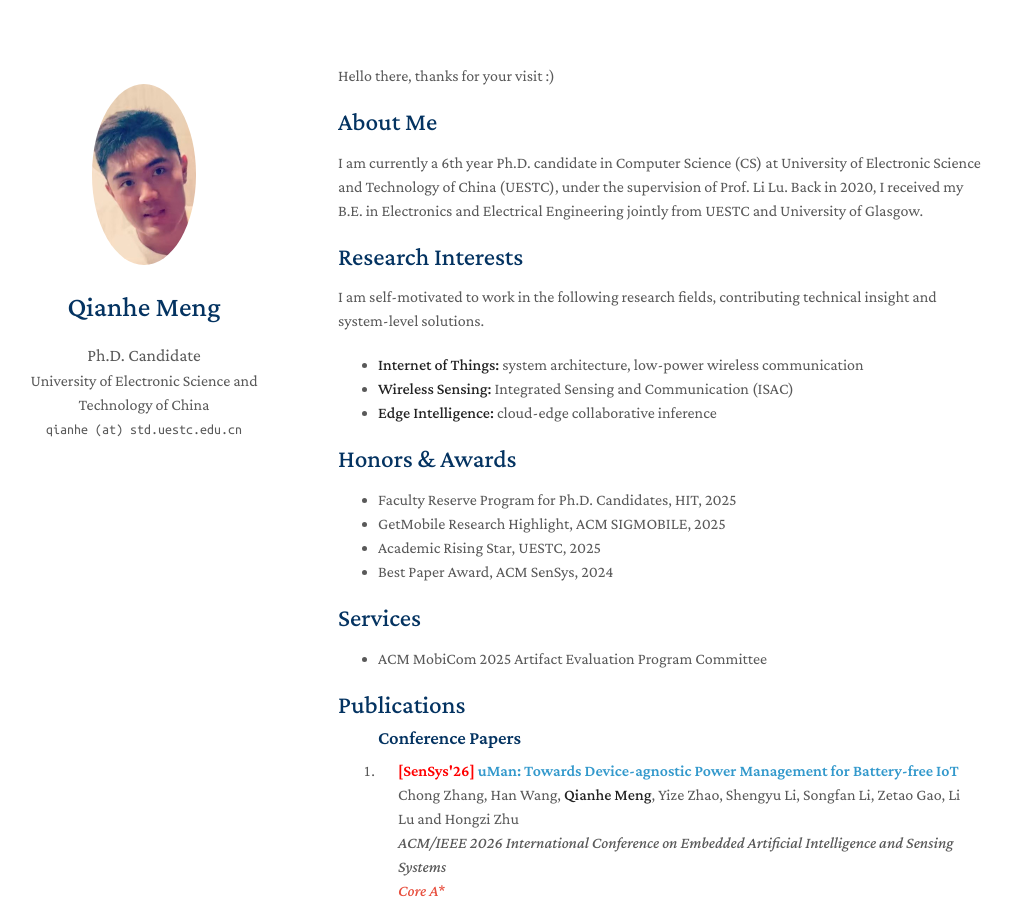
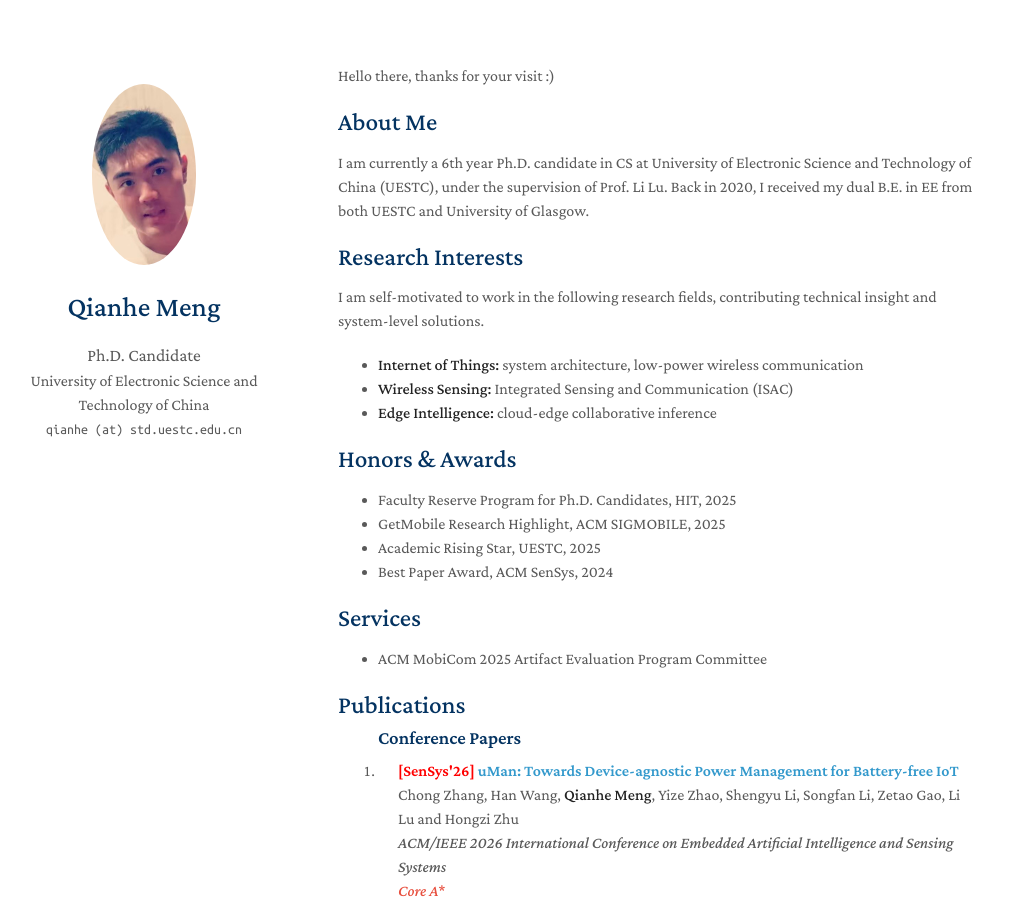
Before and after one commit to mqhyes/mqhyes.github.io, a Jekyll site: the page built from index.md, in a window 1280 px wide and 900 px high. Shown: the whole window, without its empty margins (132-1143 px from the left). Built offline with Jekyll 4.4.1, drawn with Linux system fonts in a browser that asks for light colours; a style sheet for code colours, icons or effects is not loaded.

Commit message:
Update index.md

```diff
--- a/index.md
+++ b/index.md
@@ -5,7 +5,7 @@ Hello there, thanks for your visit :)
 
 ## About Me
 
-I am currently a 6th year Ph.D. candidate in Computer Science (CS) at University of Electronic Science and Technology of China (UESTC), under the supervision of Prof. Li Lu. Back in 2020, I received my B.E. in Electronics and Electrical Engineering jointly from UESTC and University of Glasgow.
+I am currently a 6th year Ph.D. candidate in CS at University of Electronic Science and Technology of China (UESTC), under the supervision of Prof. Li Lu. Back in 2020, I received my dual B.E. in EE from both UESTC and University of Glasgow.
 
 <!-- I will be joining Harbin Institute of Technology (HIT) as an Associate Research Fellow in early 2026. **Openings are available for master and Ph.D. students, please contact qianhe@hit.edu.cn with your CV if you are interested in exploring cutting-edge IoT systems.** -->
 <!-- I'm constantly looking for prospective PhD students, expected to work on AIoT (AI+IoT) systems and applications. -->
```
